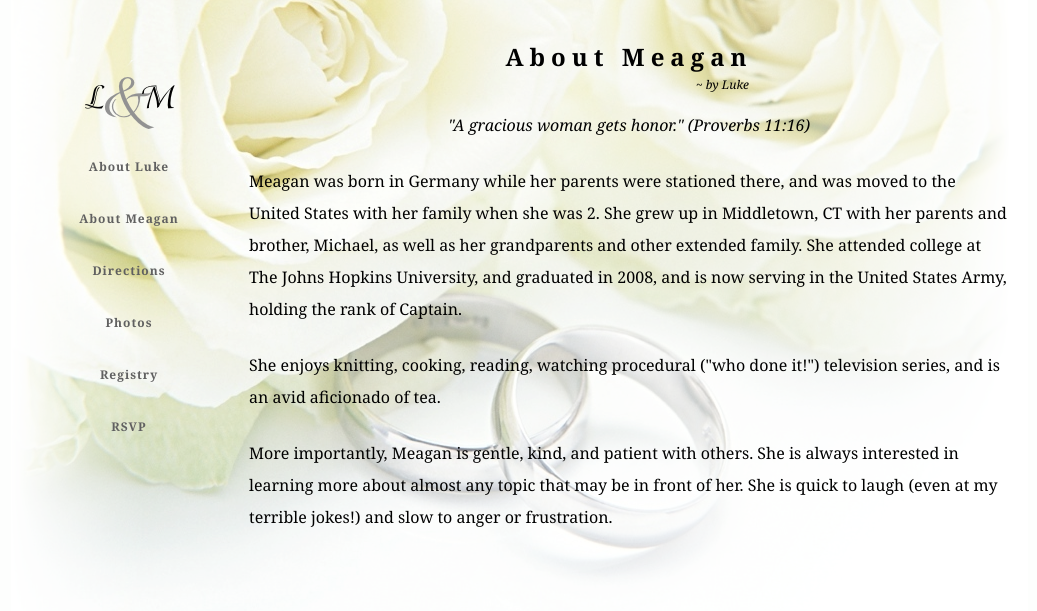
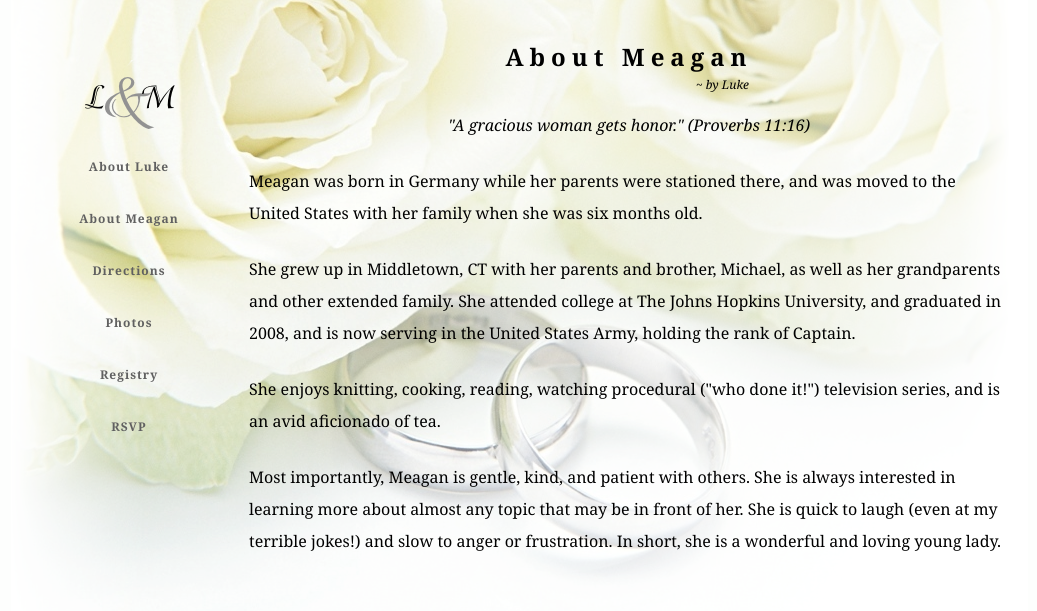
Before and after one commit to lukesneeringer/personal, a Python web app: template wedding/static/templates/about-meagan.html in a window 1280 px wide. Shown: the top 611 px of the page, without its empty margins (121-1158 px from the left). Run offline with Jinja, Linux system fonts and the light colour scheme; the template is opened without the code that fills it, so the values that code supplies are empty.

Commit message:
Updated the description of Meagan

```diff
--- a/wedding/static/templates/about-meagan.html
+++ b/wedding/static/templates/about-meagan.html
@@ -7,7 +7,11 @@
     <p class="bible-quote">"A gracious woman gets honor." (Proverbs 11:16)</p>
 
     <p>Meagan was born in Germany while her parents were stationed there,
-        and was moved to the United States with her family when she was 2.
+        and was moved to the United States with her family when she was six
+		months old.
+	</p>
+
+	<p>
         She grew up in Middletown, CT with her parents and brother, Michael,
         as well as her grandparents and other extended family. She attended
         college at The Johns Hopkins University, and graduated in 2008,
@@ -20,10 +24,11 @@
         tea.
     </p>
 
-    <p>More importantly, Meagan is gentle, kind, and patient with others.
+    <p>Most importantly, Meagan is gentle, kind, and patient with others.
         She is always interested in learning more about almost any topic
         that may be in front of her. She is quick to laugh (even at my terrible
-        jokes!) and slow to anger or frustration.
+        jokes!) and slow to anger or frustration. In short, she is a wonderful
+		and loving young lady.
     </p>
 
 {% endblock %}
```
